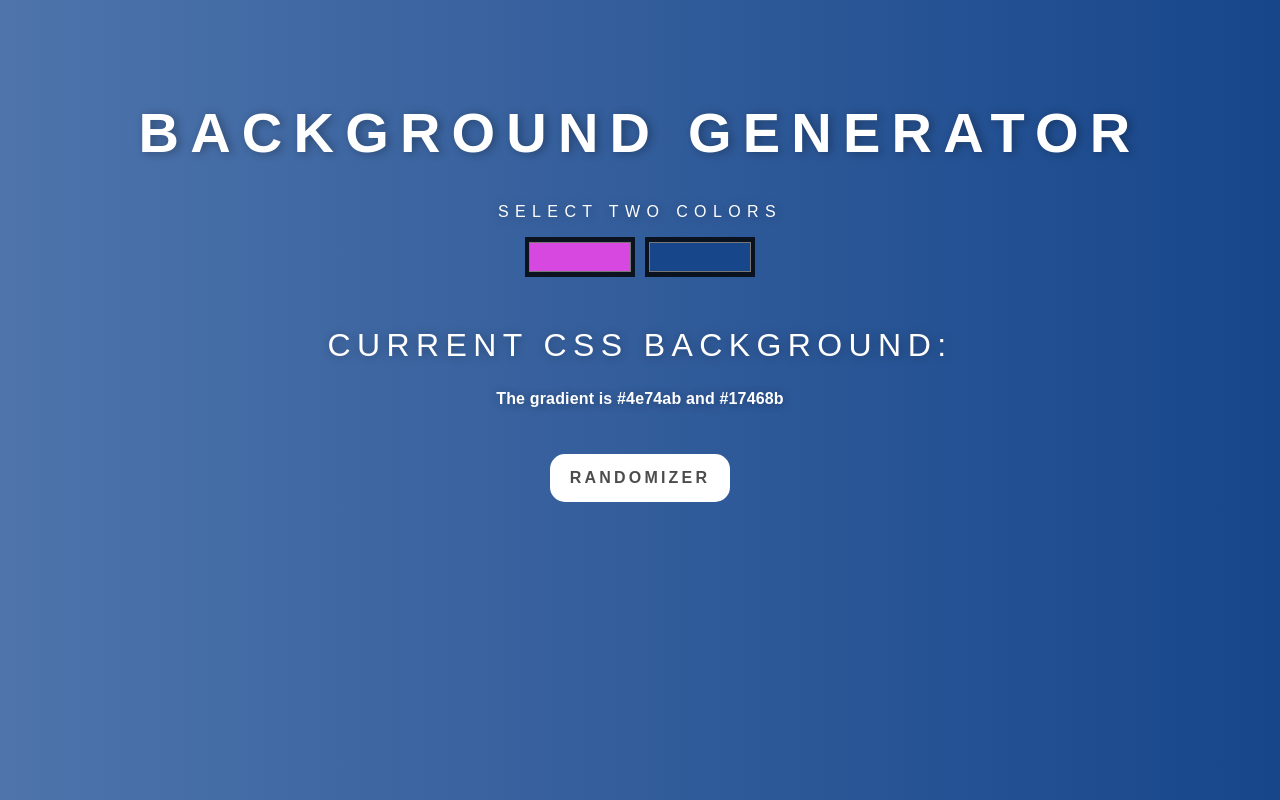
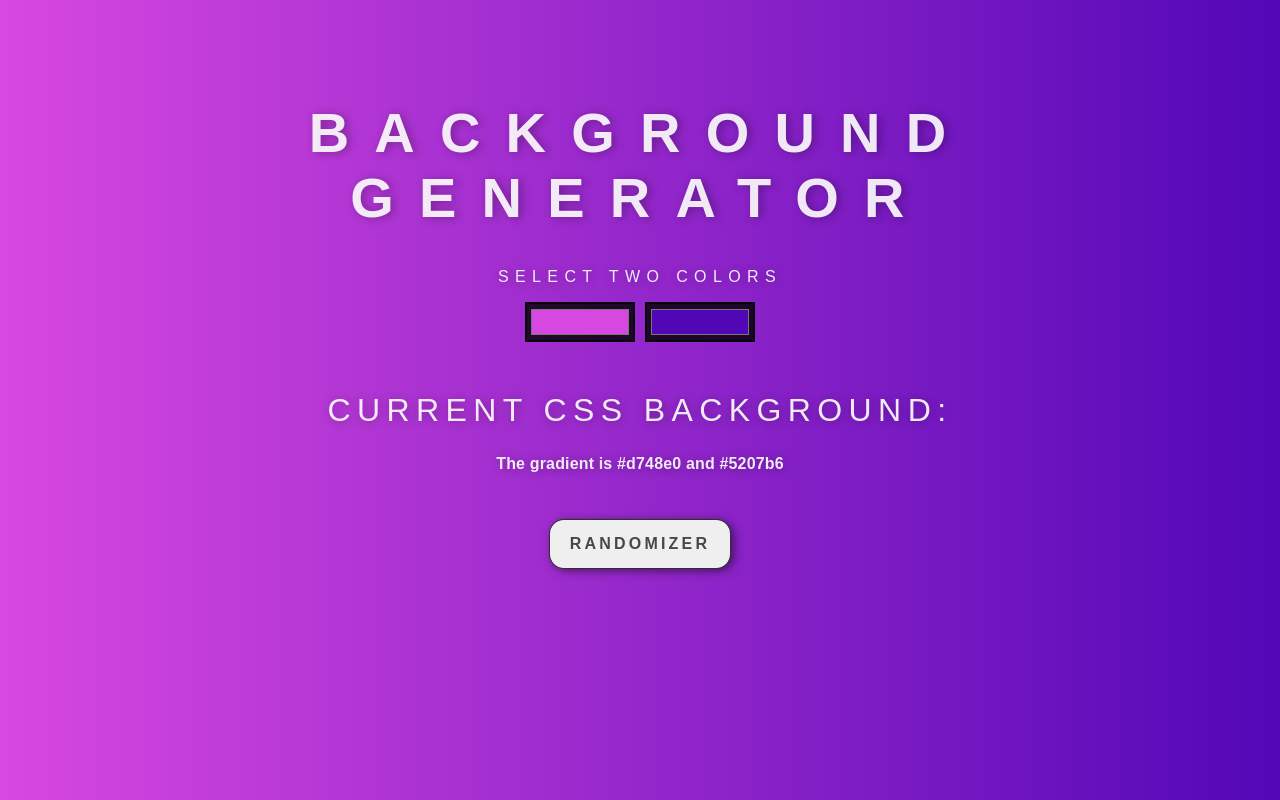
Before and after one commit to MixedCodes/linear-gradient, a plain HTML site: page index.html in a window 1280 px wide. Both pictures are taken after a click on the button "RANDOMIZER". Drawn offline with Linux system fonts and the light colour scheme.

Commit message:
Add files via upload

```diff
--- a/script.js
+++ b/script.js
@@ -6,10 +6,10 @@ const randomBtn = document.getElementById("random");
 
 setGradient();
 
+
 function setGradient() {
+	body.style.background = "linear-gradient(to right, " + color1.value + ", " + color2.value + ")";
 	css.textContent = `The gradient is ${color1.value} and ${color2.value}`
-
-
 }
 
 function noGenerator() {
@@ -17,7 +17,7 @@ function noGenerator() {
 }
 
 function rgbToHex() {
-  const hex = noGenerator().toString(16);
+  var hex = noGenerator().toString(16);
   if (hex.length < 2) {
        hex = "0" + hex;
   }
@@ -25,7 +25,7 @@ function rgbToHex() {
 };
 
 function randomColorNo() {
-	const randomC = "#" + rgbToHex()
+	var randomC = "#" + rgbToHex()
 				 + rgbToHex()
 				 + rgbToHex();
 	return randomC;
--- a/style.css
+++ b/style.css
@@ -5,7 +5,7 @@ html {
 
 body {
     font: 'Raleway', sans-serif;
-    color: white;
+    color: rgba(255,255,255,.9);
     text-align: center;
     text-transform: uppercase;
     letter-spacing: .4em;
@@ -15,10 +15,10 @@ body {
 
 h1 {
     font: 600 3.5em 'Raleway', sans-serif;
-    color: white;
+    color: rgba(255,255,255,.9);
     text-align: center;
     text-transform: uppercase;
-    letter-spacing: .20em;
+    letter-spacing: .45em;
     width: 100%;
     text-shadow: 3px 1px 10px rgba(0, 0, 0, 0.3);
 }
@@ -30,7 +30,7 @@ h2 {
 
 h3 {
     font: 900 1em 'Raleway', sans-serif;
-    color: white;
+    color: rgba(255,255,255,.9);
     text-align: center;
     text-transform: none;
     letter-spacing: 0.01em;
@@ -47,10 +47,10 @@ p {
     color: rgba(0,0,0,.7);
     text-transform: uppercase;
     margin-top: 30px;
-    background: white;
-    border: 10px solid linear-gradient(to right, #4E74AB, #17468B);
+    border: 1px solid rgba(0,0,0,.8);
     padding: 15px 20px;
     transition: all 200ms ease;
+    box-shadow: 3px 2px 10px rgba(0, 0, 0, 0.5);
 }
 
 button:hover {
@@ -67,7 +67,13 @@ button:focus, button:active {
 input {
  width: 110px;
  height: 40px;
- border: 0;
+ border: 2px solid rgba(0,0,0, .7);
  background: rgba(0,0,0, .8);
  cursor: pointer;
 }
+
+input:focus, input:active {
+    outline: 2px solid rgba(255,255,255, .7); !important;
+    outline-width: 0 !important;
+    box-shadow: none;
+}
```
